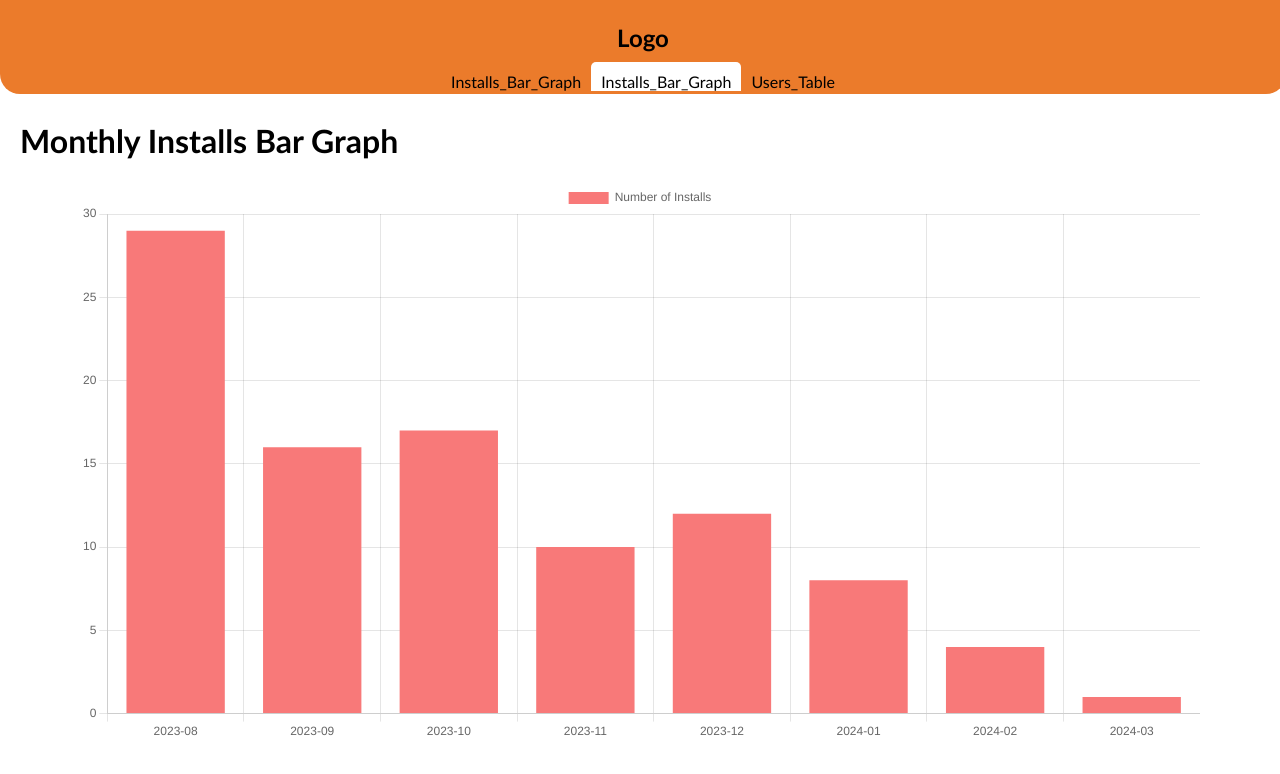
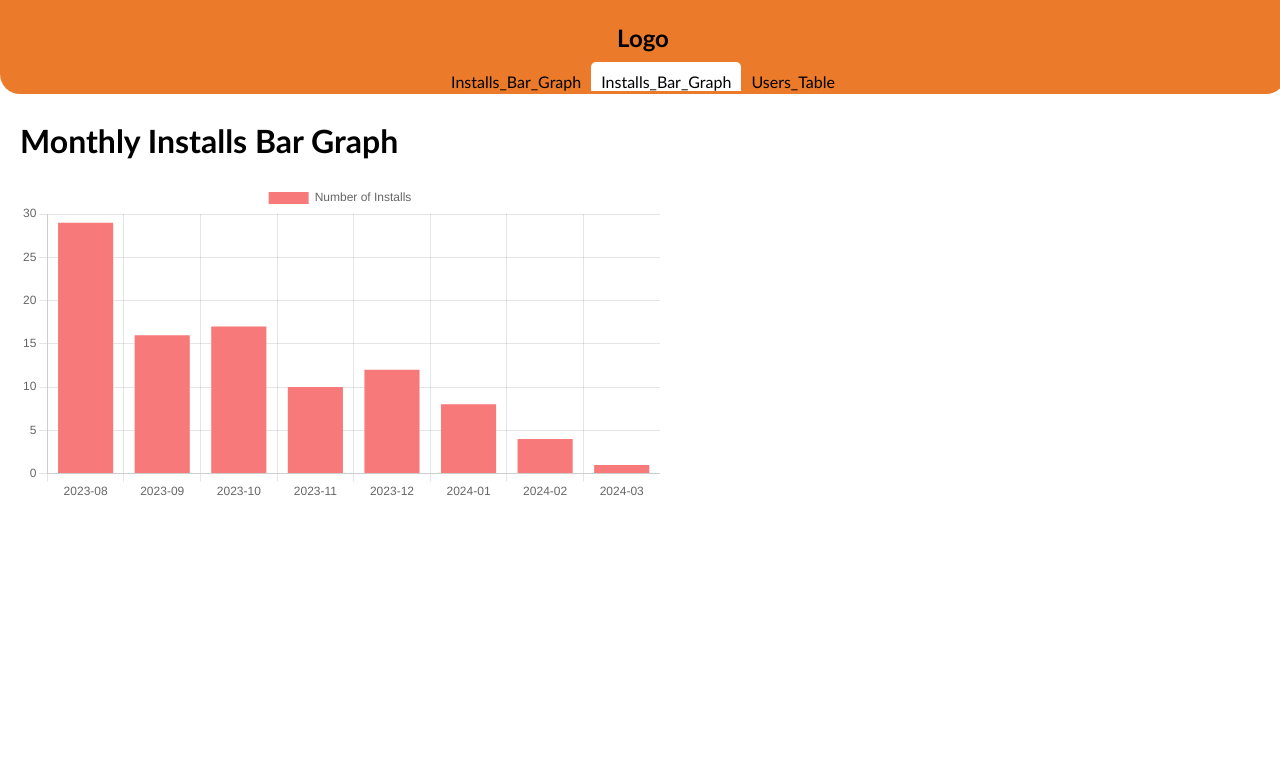
Before and after one commit to NeoDitjoe/myData, a Vue app: page /bar-graph in a window 1280 px wide. Shown: the top 774 px of the page. Built offline with nearby package versions, Linux system fonts and the light colour scheme.

Commit message:
Update instBarGraph.css

```diff
--- a/src/components/bar-graph/instBarGraph.css
+++ b/src/components/bar-graph/instBarGraph.css
@@ -1,6 +1,6 @@
 .bar-graph{
   height: 70vh;
-  width: 100%;
+  max-width: 40em;
   display: flex;
   justify-content: center;
 }
```
